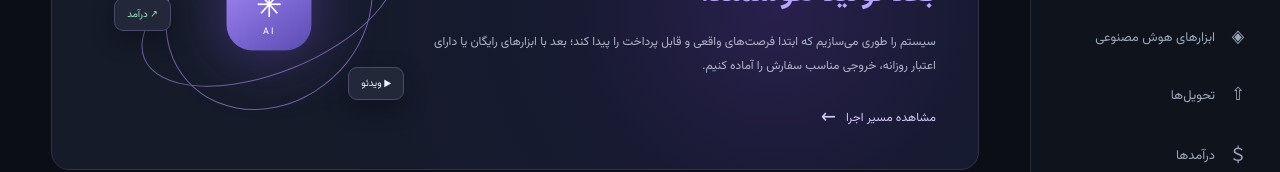
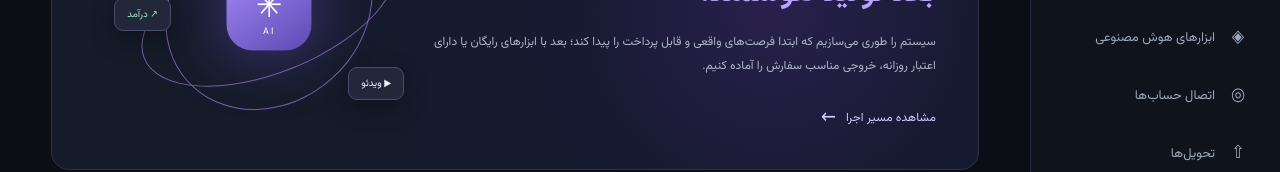
Before and after one commit to ebrahimi1366alireza-tech/AICreativeEarnings, a Next.js app: page / in a window 1280 px wide. Shown: the part 308-480 px from the top of the page. Built offline with nearby package versions, Linux system fonts and the light colour scheme.

Commit message:
Add account connections navigation

```diff
--- a/app/page.tsx
+++ b/app/page.tsx
@@ -58,6 +58,7 @@ export default function Home() {
         <a className="nav-item" href="#opportunities"><span>⌕</span> فرصت‌های درآمدی</a>
         <a className="nav-item" href="#production"><span>▧</span> استودیو تولید</a>
         <a className="nav-item" href="#tools"><span>◈</span> ابزارهای هوش مصنوعی</a>
+        <a className="nav-item" href="#accounts"><span>◎</span> اتصال حساب‌ها</a>
         <a className="nav-item" href="#deliveries"><span>⇧</span> تحویل‌ها</a>
         <a className="nav-item" href="#finance"><span>＄</span> درآمدها</a>
         <div className="sidebar-bottom"><div className="avatar">AI</div><div><strong>مدیریت پروژه</strong><small>نسخه آزمایشی شخصی</small></div></div>
```
